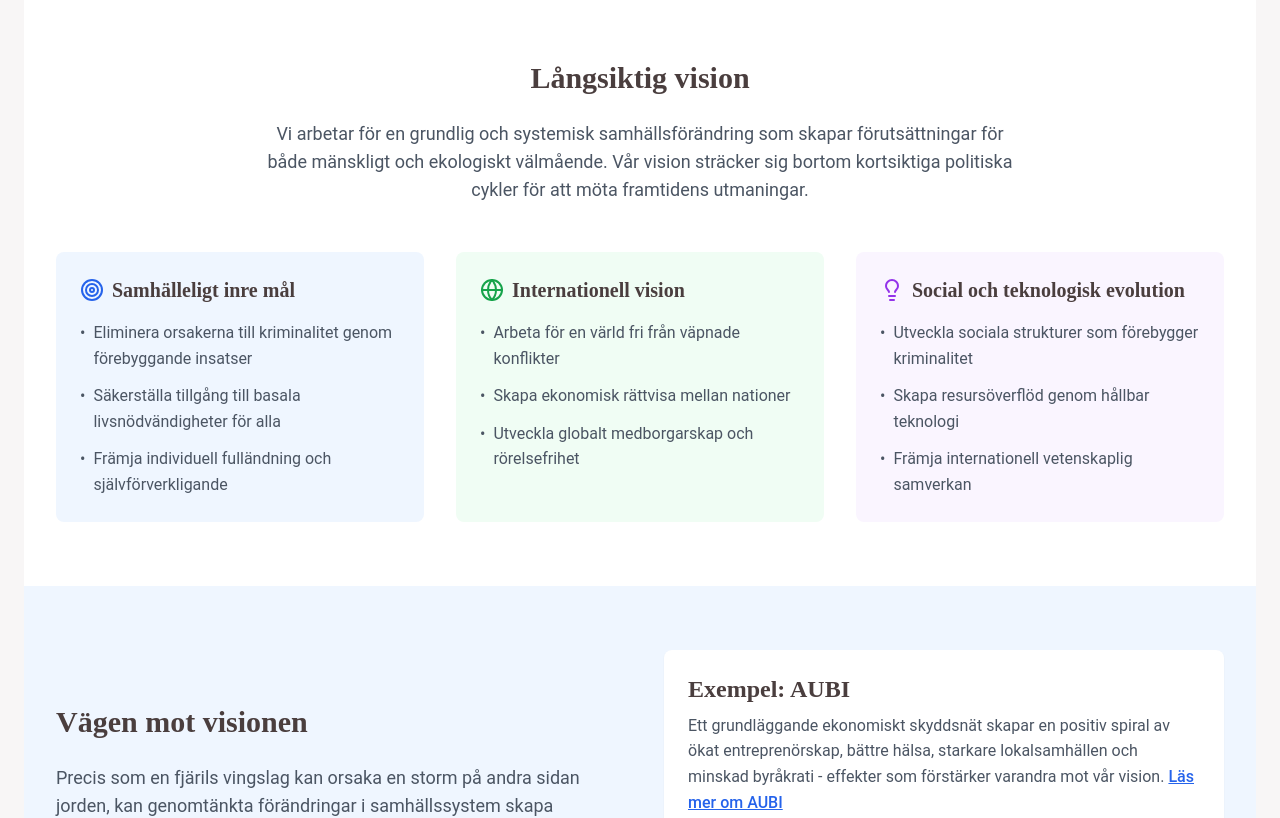
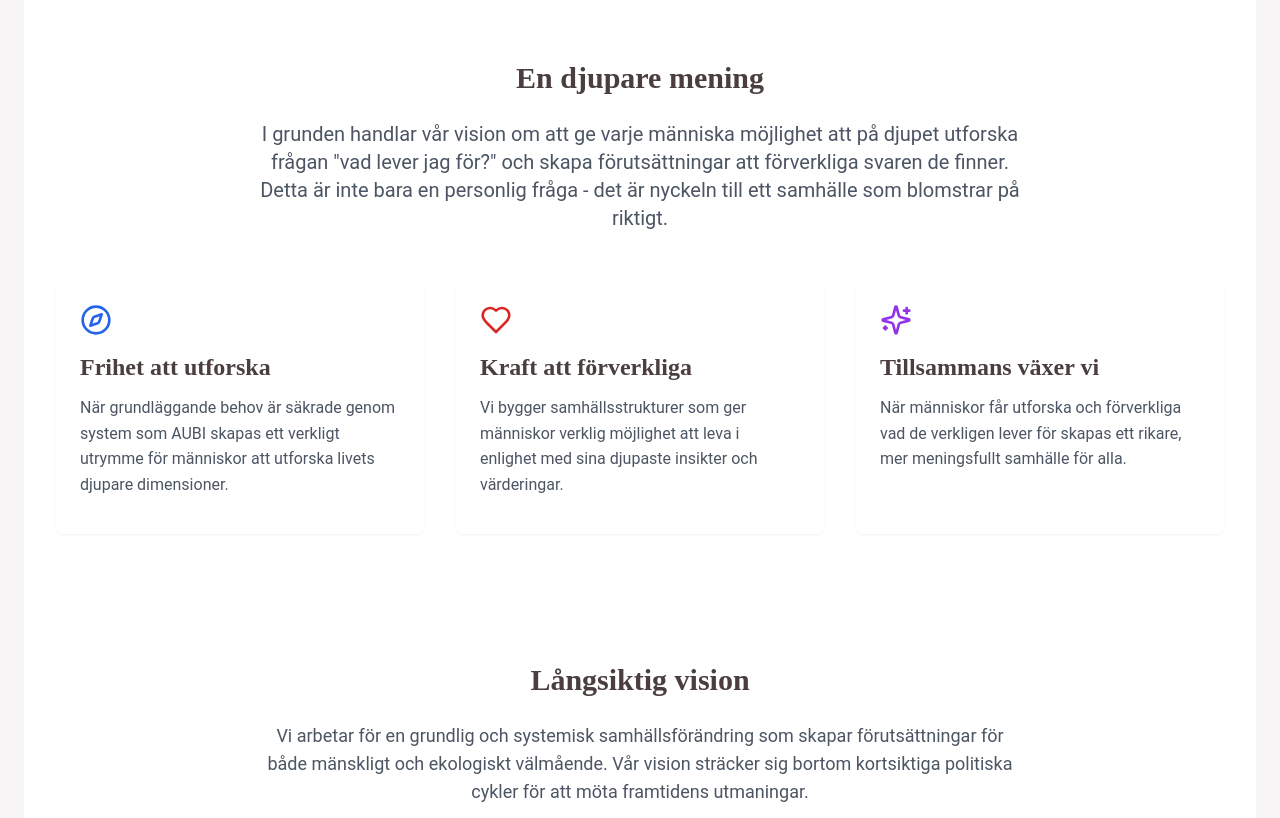
Before and after one commit to fjarilspartiet-se/fjarilspartiet, a Next.js app: page /vision in a window 1280 px wide. Shown: the part 480-1298 px from the top of the page. Built offline with nearby package versions, Linux system fonts and the light colour scheme.

Commit message:
Website: Add section on meaning in vision. Add education section to solutions. Documents: Add framework for mysticism and philosophy as well as entheogens and psychedelics

```diff
--- a/src/pages/losningar.tsx
+++ b/src/pages/losningar.tsx
@@ -8,11 +8,13 @@ import ReferenceSection from '../components/ReferenceSection';
 import Link from 'next/link';
 import {
   TABS, AUBI_CONTENT, HALLBARHET_CONTENT,
-  DEMOKRATI_CONTENT, PROJEKT_CONTENT, REFERENCES
+  DEMOKRATI_CONTENT, UTBILDNING_CONTENT, PROJEKT_CONTENT, REFERENCES
 } from '../data/solutions';
 
 export default function SolutionsPage() {
   const [activeTab, setActiveTab] = useState('aubi');
+
+  console.log('TABS:', TABS);
 
   const getReferencesForTab = (tabId: string) => {
     switch (tabId) {
@@ -60,6 +62,16 @@ export default function SolutionsPage() {
             title={DEMOKRATI_CONTENT.title}
             contents={DEMOKRATI_CONTENT.sections}
           />
+        </div>
+
+        {/* Utbildning Section */}
+        <div className={`transition-opacity duration-300 ${activeTab === 'utbildning' ? 'opacity-100' : 'opacity-0 hidden'}`}>
+          <ContentSection
+            id="utbildning"
+            title={UTBILDNING_CONTENT.title}
+            contents={UTBILDNING_CONTENT.sections}
+          />
+          <EvidenceCard items={UTBILDNING_CONTENT.evidence} />
         </div>
 
         {/* Projekt Section */}
--- a/src/pages/vision.tsx
+++ b/src/pages/vision.tsx
@@ -1,6 +1,6 @@
 import MainLayout from '../layouts/MainLayout';
 import Link from 'next/link';
-import { ArrowRight, Lightbulb, HeartHandshake, Scale } from 'lucide-react';
+import { ArrowRight, Lightbulb, HeartHandshake, Scale, Compass, Heart, Sparkles } from 'lucide-react';
 import TransformationJourney from '../components/TransformationJourney';
 import LongTermVision from '../components/LongTermVision';
 
@@ -20,6 +20,49 @@ export default function VisionPage() {
               för att skapa överflöd och välmående för alla. Denna vision är inte bara en dröm -
               det är ett åtagande vi arbetar för varje dag.
             </p>
+          </div>
+        </div>
+      </section>
+
+      <section className="py-16 bg-white">
+        <div className="max-w-7xl mx-auto px-4 sm:px-6 lg:px-8">
+          <div className="text-center mb-12">
+            <h2 className="text-3xl font-bold mb-6">En djupare mening</h2>
+            <p className="text-xl text-gray-600 max-w-3xl mx-auto mb-8">
+              I grunden handlar vår vision om att ge varje människa möjlighet att på djupet
+              utforska frågan &quot;vad lever jag för?&quot; och skapa förutsättningar att förverkliga
+              svaren de finner. Detta är inte bara en personlig fråga - det är nyckeln till
+              ett samhälle som blomstrar på riktigt.
+            </p>
+          </div>
+
+          <div className="grid md:grid-cols-3 gap-8">
+            <div className="bg-white p-6 rounded-lg shadow-sm">
+              <Compass className="w-8 h-8 text-blue-600 mb-4" />
+              <h3 className="font-semibold mb-3">Frihet att utforska</h3>
+              <p className="text-gray-600">
+                När grundläggande behov är säkrade genom system som AUBI skapas ett verkligt
+                utrymme för människor att utforska livets djupare dimensioner.
+              </p>
+            </div>
+
+            <div className="bg-white p-6 rounded-lg shadow-sm">
+              <Heart className="w-8 h-8 text-red-600 mb-4" />
+              <h3 className="font-semibold mb-3">Kraft att förverkliga</h3>
+              <p className="text-gray-600">
+                Vi bygger samhällsstrukturer som ger människor verklig möjlighet att leva
+                i enlighet med sina djupaste insikter och värderingar.
+              </p>
+            </div>
+
+            <div className="bg-white p-6 rounded-lg shadow-sm">
+              <Sparkles className="w-8 h-8 text-purple-600 mb-4" />
+              <h3 className="font-semibold mb-3">Tillsammans växer vi</h3>
+              <p className="text-gray-600">
+                När människor får utforska och förverkliga vad de verkligen lever för skapas
+                ett rikare, mer meningsfullt samhälle för alla.
+              </p>
+            </div>
           </div>
         </div>
       </section>
@@ -47,9 +90,11 @@ export default function VisionPage() {
               <div className="bg-white p-6 rounded-lg shadow-sm">
                 <h3 className="font-semibold mb-2">Exempel: AUBI</h3>
                 <p className="text-gray-600">
-                  Ett grundläggande ekonomiskt skyddsnät skapar en positiv spiral av ökat
-                  entreprenörskap, bättre hälsa, starkare lokalsamhällen och minskad byråkrati -
-                  effekter som förstärker varandra mot vår vision.
+                  Ett intelligent välfärdssystem med ett grundläggande ekonomiskt skyddsnät
+                  ger människor den grundtrygghet och frihet de behöver för att på djupet utforska vad de
+                  vill leva för och förverkliga detta genom meningsfullt engagemang i samhället.
+                  Det skapar en positiv spiral av ökat entreprenörskap, bättre hälsa, starkare
+                  lokalsamhällen och minskad byråkrati - effekter som förstärker varandra mot vår vision.
                   <Link href="/losningar#aubi" className="text-blue-600 ml-1 hover:underline">
                     Läs mer om AUBI
                   </Link>
```
Also changed, not shown: src/data/solutions.ts (+72 -1 lines), 6 other files (tests, documents, lock files or other folders).
